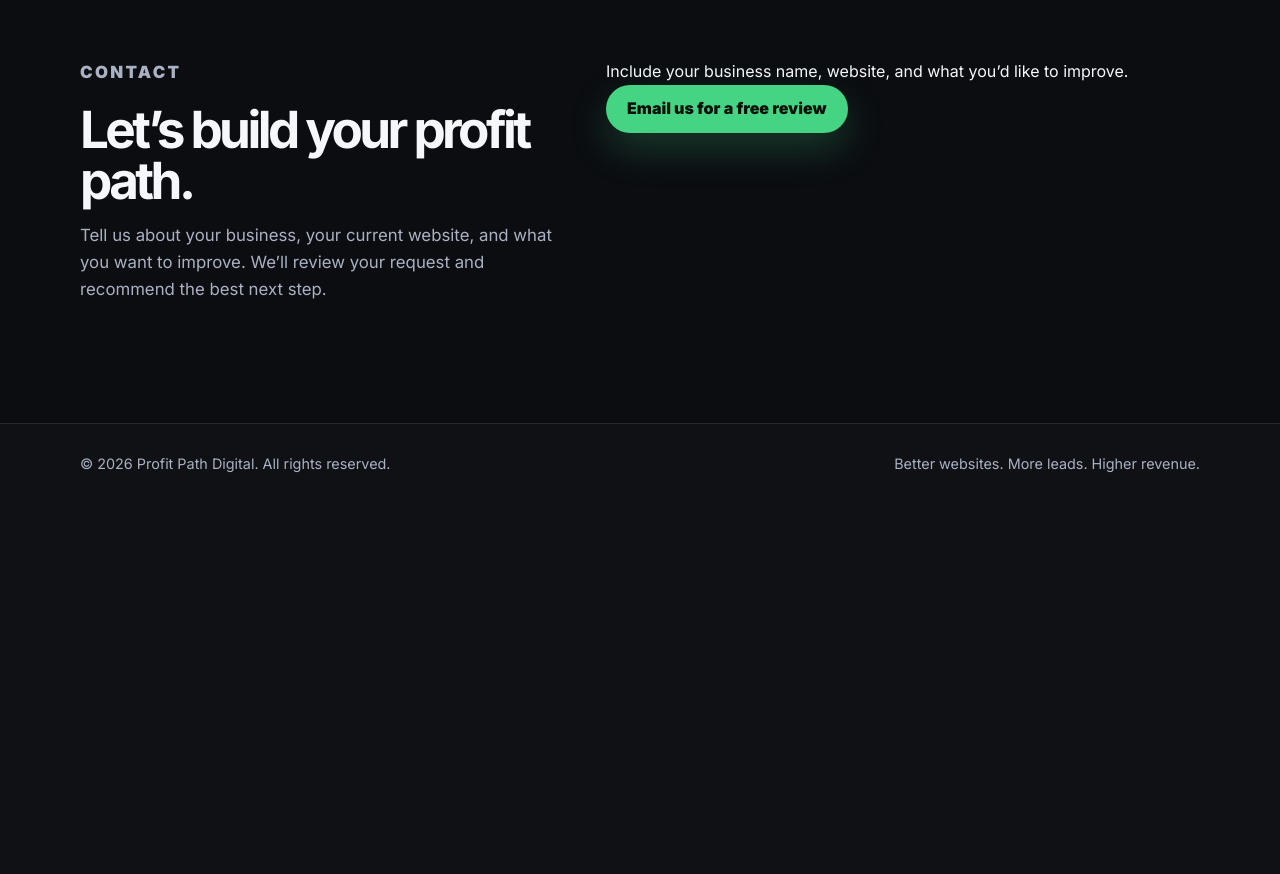
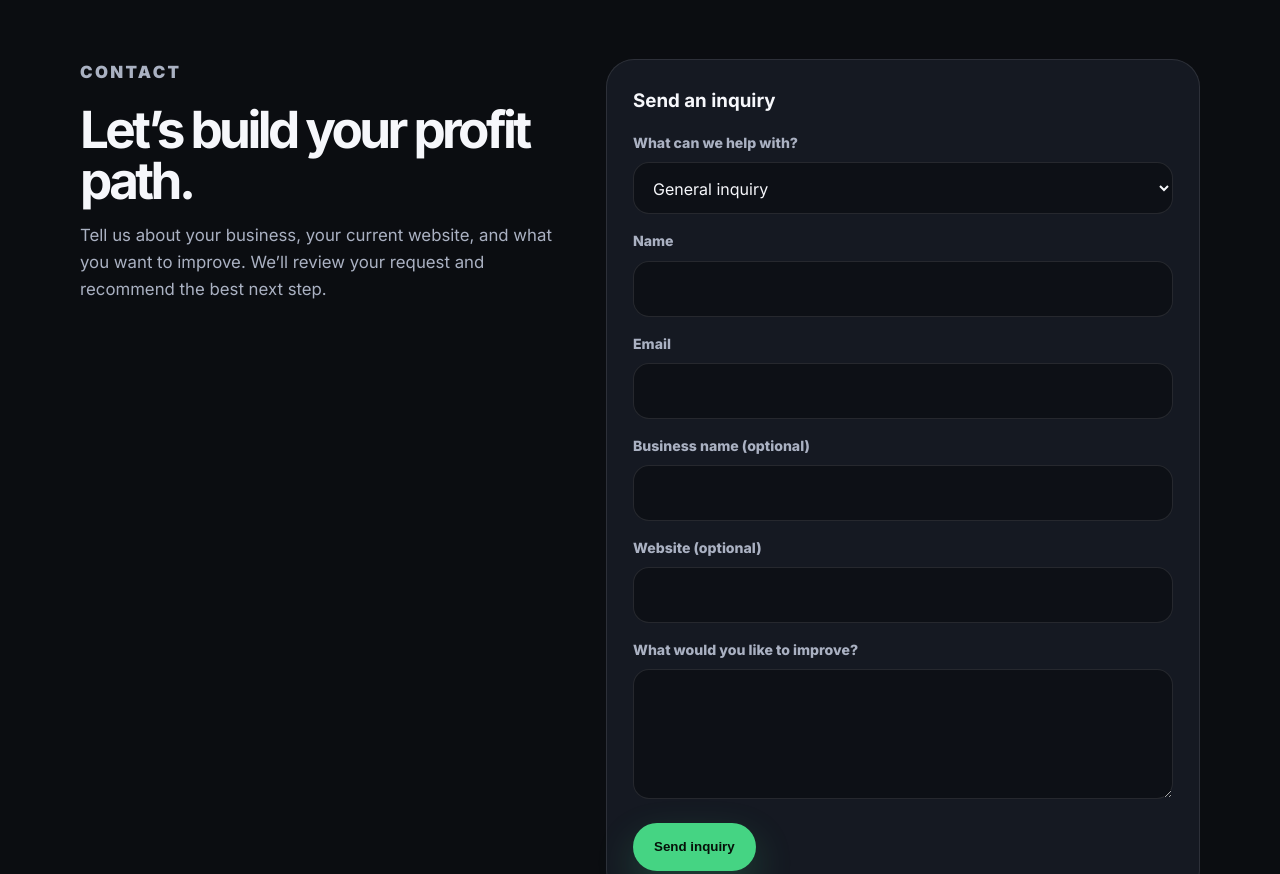
Before and after one commit to hannahburnscoding-byte/profit-path-digital, a plain HTML site: page index.html in a window 1280 px wide. Shown: the part 3760-4634 px from the top of the page. Before the commit the page ends 4263 px from the top, so only its background shows below. Drawn offline with Linux system fonts and the light colour scheme.

Commit message:
Send review and contact inquiries through the website form

```diff
--- a/index.html
+++ b/index.html
@@ -736,6 +736,14 @@
       align-items: start;
     }
 
+    #inquiry-form {
+      scroll-margin-top: 100px;
+    }
+
+    #inquiry-heading {
+      margin-bottom: 16px;
+    }
+
     form {
       background: var(--bg-soft);
       border: 1px solid var(--line);
@@ -1012,10 +1020,10 @@
         <a href="#services">Services</a>
         <a href="#portfolio">Portfolio</a>
         <a href="#process">Process</a>
-        <a href="#contact">Contact</a>
+        <a href="#inquiry-form" data-inquiry-type="General inquiry">Contact</a>
       </div>
 
-      <a class="btn btn-primary" href="#contact">Free Website Review</a>
+      <a class="btn btn-primary" href="#inquiry-form" data-inquiry-type="Free website review">Free Website Review</a>
     </div>
   </nav>
 
@@ -1030,7 +1038,7 @@
           </p>
 
           <div class="hero-actions">
-            <a class="btn btn-primary" href="#contact">Request a Free Review</a>
+            <a class="btn btn-primary" href="#inquiry-form" data-inquiry-type="Free website review">Request a Free Review</a>
             <a class="btn btn-secondary" href="#portfolio">View Work</a>
           </div>
 
@@ -1271,7 +1279,7 @@
             <h2>Want to know what your website could be doing better?</h2>
             <p>Request a free website review and receive practical suggestions for improving trust, clarity, leads, and customer action.</p>
           </div>
-          <a class="btn btn-primary" href="#contact">Start Free Review</a>
+          <a class="btn btn-primary" href="#inquiry-form" data-inquiry-type="Free website review">Start Free Review</a>
         </div>
       </div>
     </section>
@@ -1286,10 +1294,36 @@
           </p>
         </div>
 
-        <div>
-          <p>Include your business name, website, and what you’d like to improve.</p>
-          <a class="btn btn-primary" href="mailto:hello@profit-path-digital.com?subject=Free%20Website%20Review">Email us for a free review</a>
-        </div>
+        <form id="inquiry-form" action="https://formsubmit.co/hello@profit-path-digital.com" method="post" aria-labelledby="inquiry-heading">
+          <h3 id="inquiry-heading">Send an inquiry</h3>
+          <input type="hidden" name="_subject" value="New inquiry from Profit Path Digital">
+          <div hidden>
+            <input type="text" name="_honey" tabindex="-1" autocomplete="off">
+          </div>
+
+          <label for="inquiry-type">What can we help with?</label>
+          <select id="inquiry-type" name="inquiry_type">
+            <option value="General inquiry">General inquiry</option>
+            <option value="Free website review">Free website review</option>
+          </select>
+
+          <label for="inquiry-name">Name</label>
+          <input id="inquiry-name" name="name" autocomplete="name" maxlength="120" required>
+
+          <label for="inquiry-email">Email</label>
+          <input id="inquiry-email" name="email" type="email" autocomplete="email" maxlength="254" required>
+
+          <label for="inquiry-business">Business name (optional)</label>
+          <input id="inquiry-business" name="business" autocomplete="organization" maxlength="150">
+
+          <label for="inquiry-website">Website (optional)</label>
+          <input id="inquiry-website" name="website" inputmode="url" autocomplete="url" maxlength="300">
+
+          <label for="inquiry-message">What would you like to improve?</label>
+          <textarea id="inquiry-message" name="message" maxlength="4000" required></textarea>
+
+          <button class="btn btn-primary" type="submit">Send inquiry</button>
+        </form>
       </div>
     </section>
   </main>
@@ -1300,5 +1334,13 @@
       <p>Better websites. More leads. Higher revenue.</p>
     </div>
   </footer>
+  <script>
+    const inquiryType = document.getElementById('inquiry-type');
+    document.querySelectorAll('[data-inquiry-type]').forEach((link) => {
+      link.addEventListener('click', () => {
+        inquiryType.value = link.dataset.inquiryType;
+      });
+    });
+  </script>
 </body>
 </html>
```
